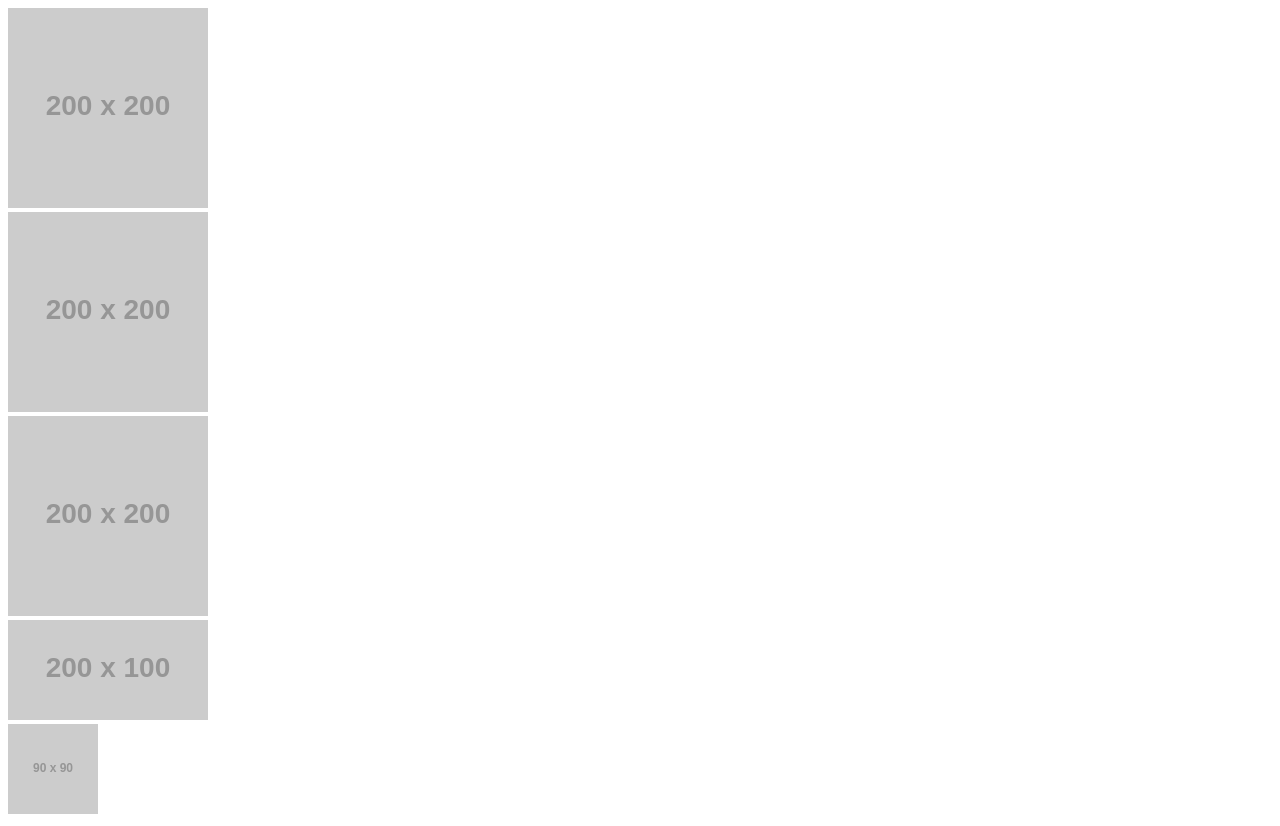
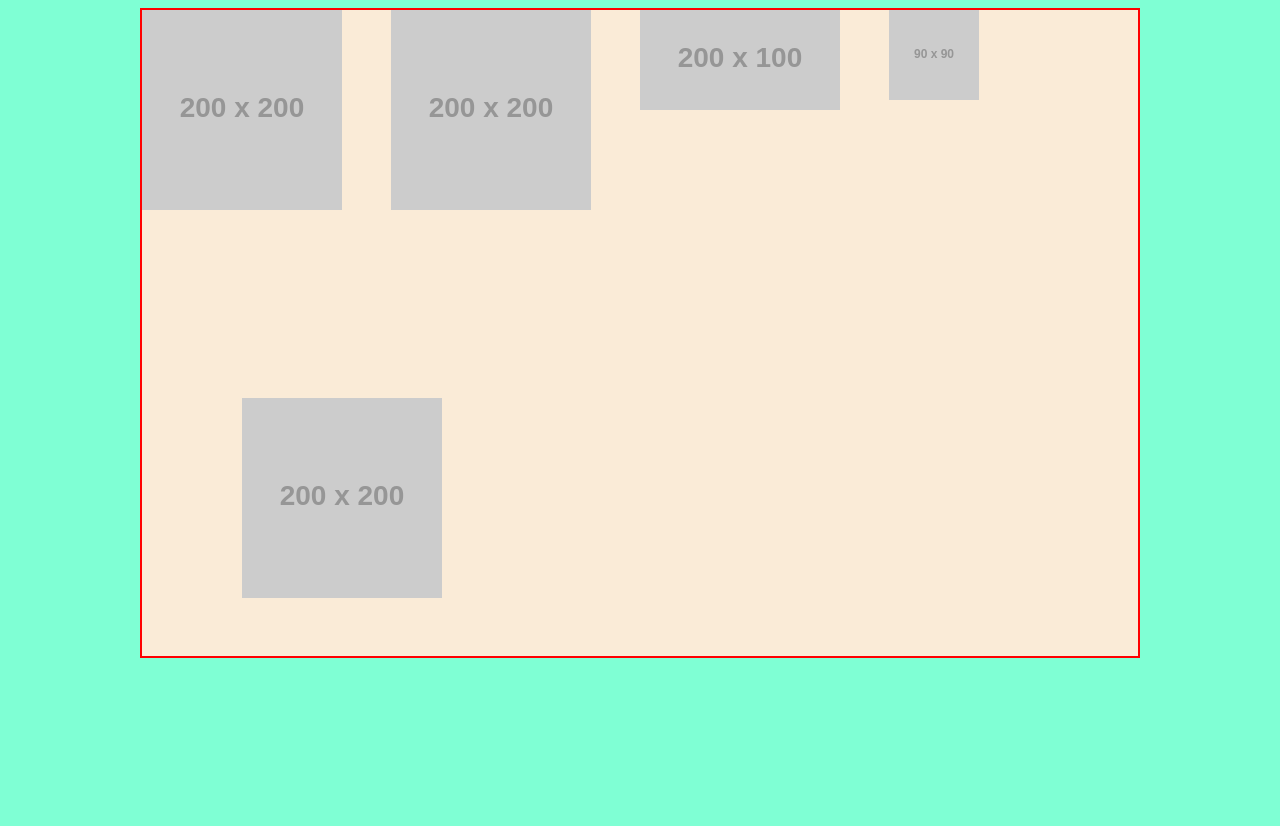
Before and after one commit to yunavili/BerryTale, a plain HTML site: page Levels/level1.html in a window 1280 px wide. After the commit the page ends 800 px from the top, so only its background shows below. Drawn offline with Linux system fonts and the light colour scheme; placeholder pictures from the web are drawn by us.

Commit message:
feat: add stylesheet for levels

```diff
--- a/Levels/level1.html
+++ b/Levels/level1.html
@@ -3,8 +3,11 @@
     <head>
         <meta charset="UTF-8">
         <title>Level1</title>
+        <link rel="stylesheet" href="../styles.css">
+        <link rel="stylesheet" href="levelstyles.css">
     </head>
     <body>
+        <main>
             <div class="bushes" id="normal-bush1">
                 <img src="https://placehold.co/200x200" alt="bush">
             </div>
@@ -20,5 +23,6 @@
             <div id="berry-basket">
                 <img src="https://placehold.co/90x90" alt="berry-basket">
             </div>
+        </main>
     </body>
 </html>
--- /dev/null
+++ b/Levels/levelstyles.css
@@ -0,0 +1,12 @@
+
+/* Level 1 */
+
+div {
+    width: 100%;
+}
+
+#normal-bush1 {
+    position: absolute;
+    top: 60%;
+    left: 10%;
+}
```
Also changed, not shown: Levels/level2.html (+1 -0 lines), Levels/level3.html (+1 -0 lines), Levels/level4.html (+1 -0 lines), Levels/level5.html (+1 -0 lines). Lines whose indentation alone changed are shown as unchanged.
